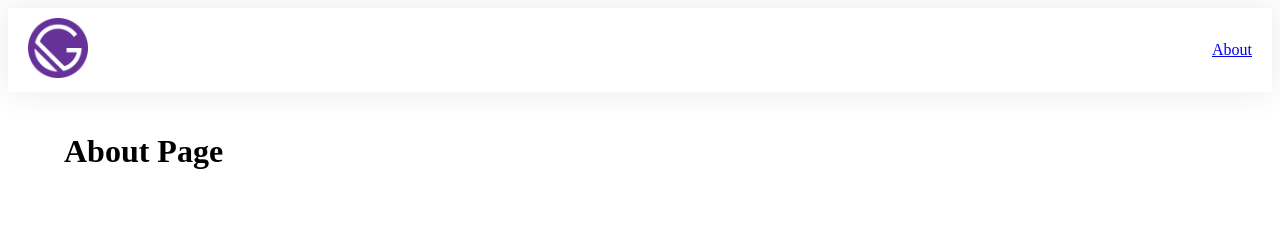
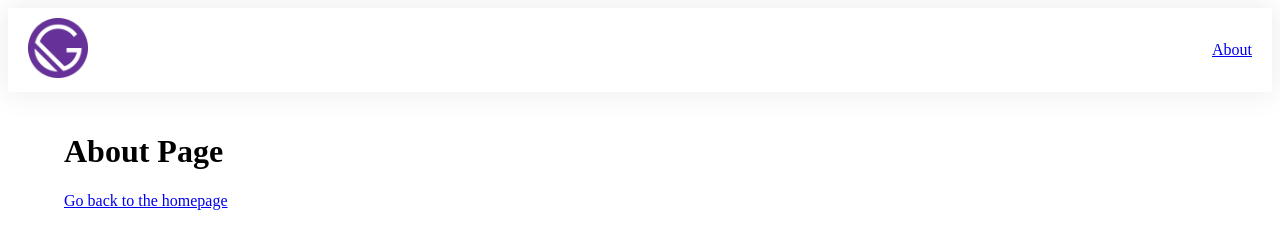
Before and after one commit to arslansajid/gatsby-test, a Gatsby site: page /about in a window 1280 px wide. Built offline with nearby package versions, Linux system fonts and the light colour scheme; Gatsby itself is replaced by a stand-in of ours.

Commit message:
links updated

```diff
--- a/src/pages/about.js
+++ b/src/pages/about.js
@@ -1,7 +1,7 @@
-import * as React from "react"
+import * as React from "react";
+import { Link } from "gatsby";
 import PageLayout from "../components/PageLayout";
 
-// markup
 const AboutPage = () => {
   return (
     <PageLayout>
@@ -9,6 +9,7 @@ const AboutPage = () => {
         <h1>
           About Page
         </h1>
+        <Link to="/">Go back to the homepage</Link>
       </main>
     </PageLayout>
   )
--- a/src/pages/index.js
+++ b/src/pages/index.js
@@ -2,8 +2,8 @@ import * as React from "react"
 
 import PageLayout from "../components/PageLayout";
 import * as Styles from "../styles/index";
+import "../styles/global.css";
 
-// markup
 const IndexPage = () => {
   return (
     <PageLayout>
--- /dev/null
+++ b/src/styles/global.css
@@ -0,0 +1,4 @@
+a {
+    text-decoration: none;
+    color: #222;
+}
```
